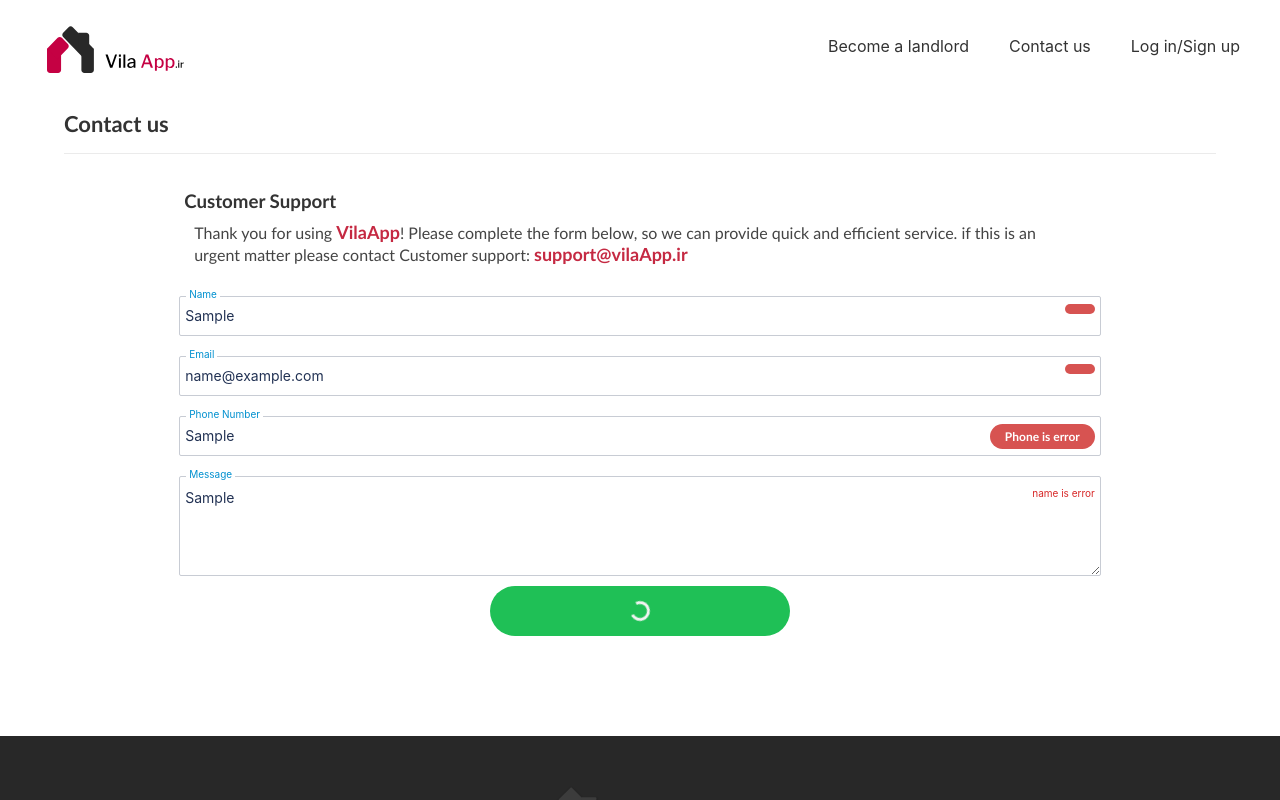
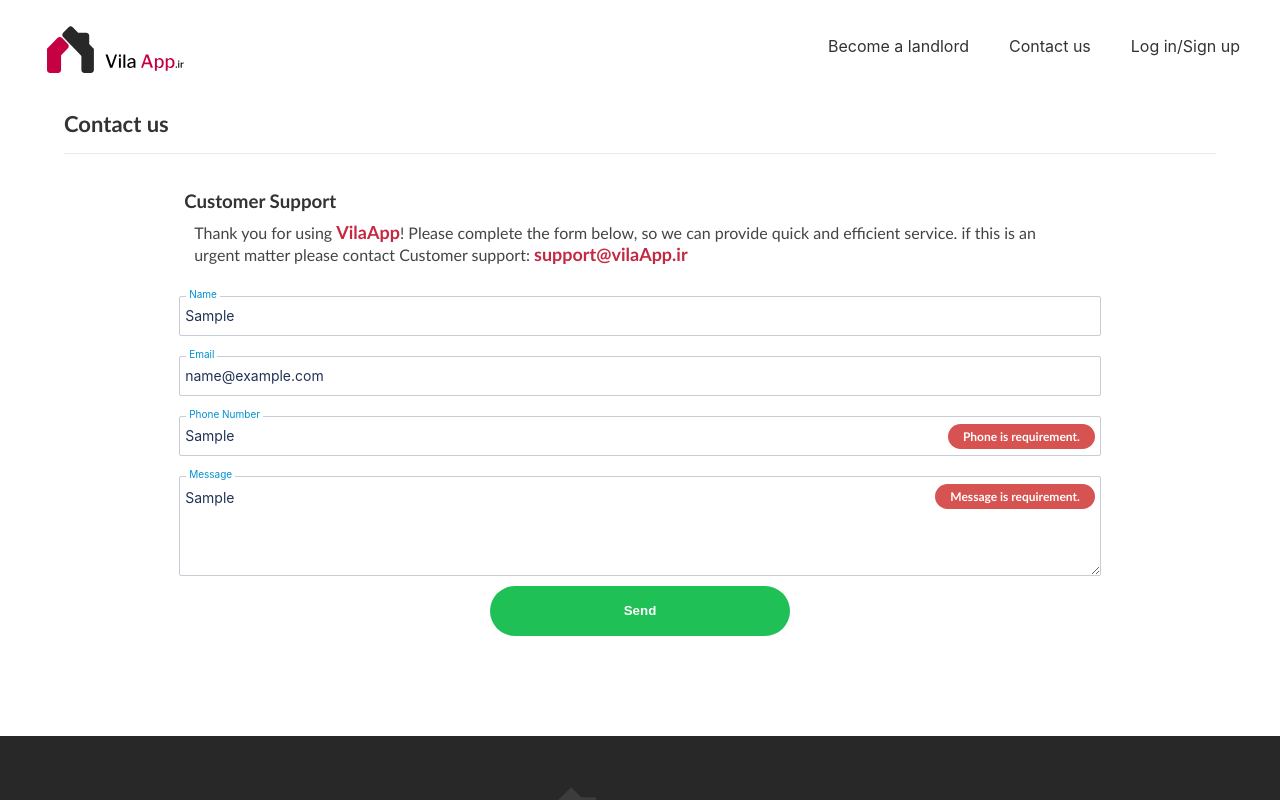
Before and after one commit to arasico/vilaapp, a React (Create React App) app: page /contact-us in a window 1280 px wide. Both pictures are taken after typing "Sample", "name@example.com", "Sample", "Sample" into the empty fields and a click on the button "Send". Shown: the top 800 px of the page. Built offline with nearby package versions, Linux system fonts and the light colour scheme.

Commit message:
error validation is fixed

```diff
--- a/src/en/components/commonInput/InputGroup.js
+++ b/src/en/components/commonInput/InputGroup.js
@@ -17,9 +17,10 @@ const input = (props) => {
                           onChange={props.changed}
                           name={props.name}
                           required
+                          maxLength={props.max}
                           />
                 <span className="span-label">{props.placeHolder }</span>
-                <span className="input-error-text" >{props.error}</span>
+               {props.error ? (  <span className="input-error-text" >{props.error}</span> ) : (null)}
             </div>
 
 
--- a/src/en/components/commonInput/InputTextArea.css
+++ b/src/en/components/commonInput/InputTextArea.css
@@ -64,12 +64,16 @@
   }
 
 .textarea-error-text{
-    position: absolute;
-    font-size: 10px;
-    right: 6px;
-    color: #d72727;
-    top: 11px;
-    user-select: none;
-    z-index: 4;
-    background-color: #fff;
+  position: absolute;
+  font-size: 12px;
+  font-weight: 700;
+  font-family: 'Gill Sans', 'Gill Sans MT', Calibri, 'Trebuchet MS', sans-serif;
+  right: 6px;
+  color: #fff;
+  top: 8px;
+  user-select: none;
+  z-index: 4;
+  background-color: #d75351;
+  border-radius: 100px;
+  padding: 5px 15px;
 }
--- a/src/en/components/commonInput/InputTextArea.js
+++ b/src/en/components/commonInput/InputTextArea.js
@@ -11,15 +11,18 @@ const textarea = (props) => {
         <div className="Textarea">
 
             <div  className="textarea-label">
-                <textarea    type={props.type}
-                          onClick={props.clicked}
-                          placeholder=" "
-                          onChange={props.changed}
-                          name={props.name}
-                          required
+                <textarea
+                        type={props.type}
+                        onClick={props.clicked}
+                        placeholder=" "
+                        onChange={props.changed}
+                        name={props.name}
+                        required
+                        value={props.value}
                           />
                 <span className="span-label">{props.placeHolder }</span>
-                <span className="textarea-error-text" >{props.error}</span>
+
+                {props.error ? (  <span className="textarea-error-text" >{props.error}</span> ) : (null)}
             </div>
 
 
--- a/src/en/container/contactUs/contactUs.js
+++ b/src/en/container/contactUs/contactUs.js
@@ -22,13 +22,16 @@ class ContactUsComponent extends Component {
         super(props);
         this.state = {
             isCheck : false,
-            name:null,
-            email:null,
-            phone:null,
-            message:null,
+            name:'',
+            email:'',
+            phone:'',
+            message:'',
             isLoading:false,
             nameError:'',
             emailError:'',
+            phoneError:'',
+            messageError:'',
+
 
 
          }
@@ -36,7 +39,15 @@ class ContactUsComponent extends Component {
 
     callSubmit = (event) => {
         event.preventDefault();
-        this.setState({isLoading:true});
+        this.setState({
+            isLoading:true,
+            nameError:'',
+            emailError:'',
+            phoneError:'',
+            messageError:'',
+
+
+        });
 
         console.log(`
         the state is :
@@ -67,12 +78,47 @@ class ContactUsComponent extends Component {
 
         if(name === null || name.trim() === '' )
         {
-            this.setState({ nameError:'Name is requirement.'})
+            this.setState({ nameError:'Name is requirement.', isCheck: true});
+
         }
         if(email === null || email.trim() === '' )
         {
-            this.setState({ emailError:'Email is requirement.'})
+            this.setState({ emailError:'Email is requirement.', isCheck: true});
+
         }
+        if(phone === null || phone.trim() === '' || phone.length !== 11)
+        {
+            this.setState({ phoneError:'Phone is requirement.', isCheck: true});
+
+        }
+        if(message === null || message.trim() === '' || message.length < 10)
+        {
+            this.setState({ messageError:'Message is requirement.', isCheck: true});
+
+        }
+        if(phone.length === 11){
+            let reg = new RegExp('^[0-9]*$');
+            // console.log(reg.test(phone));
+            if(reg.test(phone) === false){
+                this.setState({ phoneError:'Phone number is invalid.', isCheck: true});
+
+            }
+        }
+        if(email !== null && email !== ''){
+            let reg = new RegExp(/^(([^<>()[\]\\.,;:\s@\"]+(\.[^<>()[\]\\.,;:\s@\"]+)*)|(\".+\"))@((\[[0-9]{1,3}\.[0-9]{1,3}\.[0-9]{1,3}\.[0-9]{1,3}\])|(([a-zA-Z\-0-9]+\.)+[a-zA-Z]{2,}))$/);
+            // console.log(reg.test(email));
+            if(reg.test(email) === false){
+                this.setState({ emailError:'Email is invalid.', isCheck: true});
+
+            }
+        }
+
+
+
+        // finish loading
+        this.setState({
+            isLoading:false
+        })
     }
 
 
@@ -112,9 +158,11 @@ class ContactUsComponent extends Component {
 
     changedHandler = (event) =>{
        // console.log(event.target.value)
+
         this.setState({
             [event.target.name]: event.target.value
         })
+
     }
 
 
@@ -132,31 +180,39 @@ class ContactUsComponent extends Component {
 
                     <form className="contact-us-form-container" >
                         <InputText
-                            type={'text'} name="name"
+                            type='text'
+                            name="name"
                             placeHolder={'Name'}
                             changed={this.changedHandler}
                             error={this.state.nameError}
+                            max={20}
                         />
 
                               <InputText
-                            type={'text'} name="email"
+                            type={'text'}
+                            name="email"
                             placeHolder={'Email'}
                             changed={this.changedHandler}
                             error={this.state.emailError}
+                            max={50}
                         />
 
                               <InputText
-                            type={'text'} name="phone"
+                            type={'text'}
+                            name="phone"
                             placeHolder={'Phone Number'}
                             changed={this.changedHandler}
-                            error={'Phone is error'}
+                            error={this.state.phoneError}
+                            max={11}
                         />
 
                               <InputTextArea
-                            type={'text'} name="message"
+                            type={'text'}
+                            name="message"
                             placeHolder={'Message'}
                             changed={this.changedHandler}
-                            error={'name is error'}
+                            error={this.state.messageError}
+                            max={2000}
                         />
 
                           <div className="btn-container-form">
```
